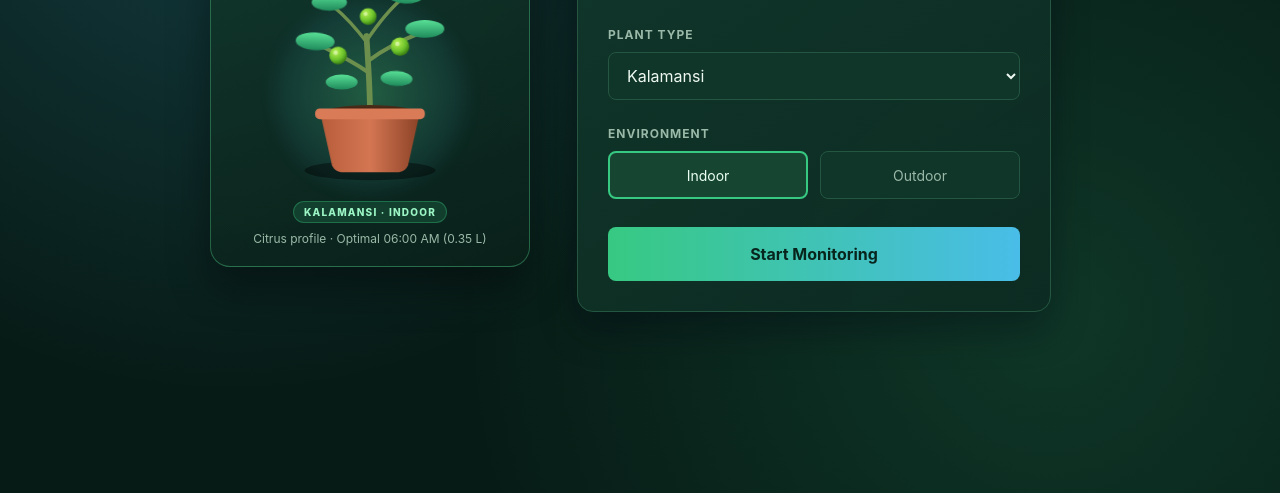
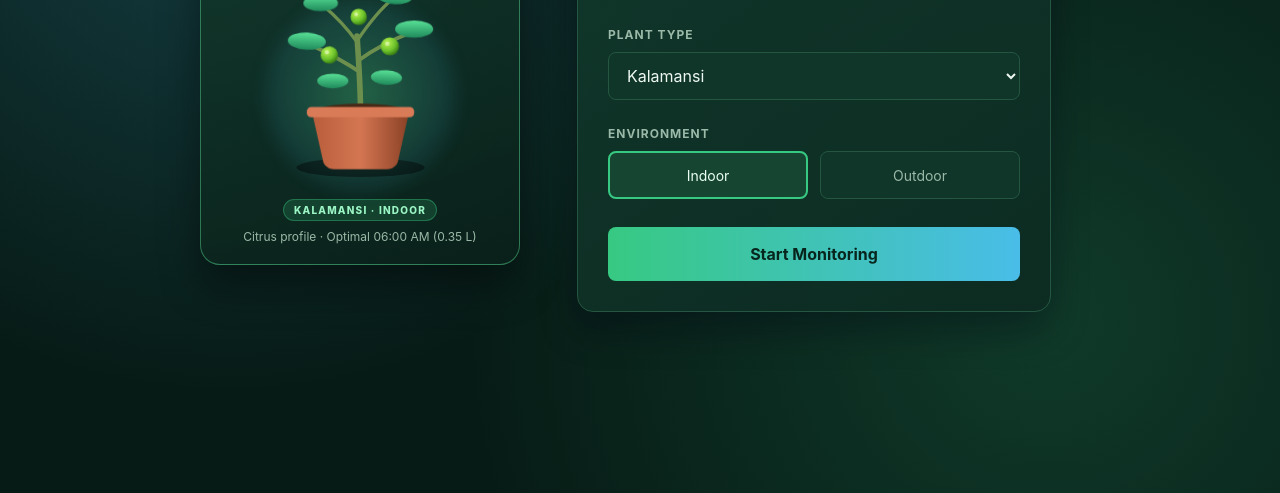
Before and after one commit to ilovemelasurej/SOLARIS, a plain HTML site: page index.html in a window 1280 px wide. Shown: the part 307-800 px from the top of the page. Drawn offline with Linux system fonts and the light colour scheme.

Commit message:
Add files via upload

```diff
--- a/index.html
+++ b/index.html
@@ -7,57 +7,57 @@
     <link rel="stylesheet" href="styles.css">
     <script src="script.js" defer></script>
     <style>
-        body.config-page {
+        html, body.config-page {
             min-height: 100vh;
+            width: 100%;
             margin: 0;
             background:
-                radial-gradient(circle at 18% 18%, rgba(73, 189, 232, 0.20), transparent 45%),
-                radial-gradient(circle at 82% 78%, rgba(55, 201, 130, 0.16), transparent 48%),
+                radial-gradient(circle at 18% 18%, rgba(73, 189, 232, 0.22), transparent 45%),
+                radial-gradient(circle at 82% 78%, rgba(55, 201, 130, 0.18), transparent 48%),
                 #071b16;
             color: #edf8f1;
             font-family: "Inter", Arial, Helvetica, sans-serif;
+            overflow-x: hidden;
         }
 
         .solaris-config-wrap {
             min-height: 100vh;
-            display: grid;
-            place-items: center;
+            width: 100%;
+            display: flex;
+            align-items: center;
+            justify-content: center;
             padding: 28px 18px;
+            box-sizing: border-box;
         }
 
         .config-layout {
-            width: min(100%, 860px);
+            width: 100%;
+            max-width: 880px;
             display: grid;
-            grid-template-columns: minmax(250px, 320px) minmax(0, 1fr);
+            grid-template-columns: 320px minmax(0, 1fr);
             gap: 28px;
             align-items: center;
         }
 
         .plant-2d-stage {
             position: relative;
+            width: 100%;
             display: flex;
             flex-direction: column;
             align-items: center;
             justify-content: center;
             padding: 24px 18px 20px;
             border-radius: 20px;
-            border: 1px solid rgba(88, 224, 150, 0.34);
-            background: linear-gradient(160deg, rgba(18, 57, 44, 0.88), rgba(10, 32, 26, 0.94));
-            box-shadow: 0 20px 42px rgba(0, 0, 0, 0.38);
+            border: 1px solid rgba(88, 224, 150, 0.45);
+            background: linear-gradient(160deg, rgba(18, 57, 44, 0.92), rgba(10, 32, 26, 0.96));
+            box-shadow: 0 20px 42px rgba(0, 0, 0, 0.42);
             overflow: hidden;
-            opacity: 0;
-            transform: translateY(26px) scale(0.94);
-            transition: opacity 0.65s cubic-bezier(0.22, 1, 0.36, 1),
-                        transform 0.65s cubic-bezier(0.22, 1, 0.36, 1);
-        }
-
-        .plant-2d-stage.is-visible {
-            opacity: 1;
-            transform: translateY(0) scale(1);
+            box-sizing: border-box;
+            animation: stageEntrance 0.65s cubic-bezier(0.22, 1, 0.36, 1) both;
         }
 
         .plant-2d-stage.is-switching .plant-2d-svg {
-            animation: plant2dSwap 0.42s cubic-bezier(0.22, 1, 0.36, 1);
+            animation: plant2dSwap 0.4s cubic-bezier(0.22, 1, 0.36, 1);
         }
 
         .plant-aura {
@@ -65,21 +65,22 @@
             width: 195px;
             height: 195px;
             border-radius: 50%;
-            background: radial-gradient(circle, rgba(88, 224, 150, 0.28), rgba(73, 189, 232, 0.08) 65%, transparent 75%);
+            background: radial-gradient(circle, rgba(88, 224, 150, 0.30), rgba(73, 189, 232, 0.10) 65%, transparent 75%);
             filter: blur(8px);
             pointer-events: none;
         }
 
         .plant-2d-stage.is-oregano .plant-aura {
-            background: radial-gradient(circle, rgba(243, 187, 82, 0.24), rgba(88, 224, 150, 0.14) 65%, transparent 75%);
+            background: radial-gradient(circle, rgba(243, 187, 82, 0.26), rgba(88, 224, 150, 0.16) 65%, transparent 75%);
         }
 
         .plant-2d-svg {
             position: relative;
             z-index: 1;
             width: 100%;
-            max-width: 230px;
+            max-width: 225px;
             height: auto;
+            display: block;
         }
 
         .plant-artwork {
@@ -88,7 +89,7 @@
 
         .plant-artwork.is-active {
             display: inline;
-            animation: artworkFadePop 0.38s cubic-bezier(0.22, 1, 0.36, 1);
+            animation: artworkPop 0.35s cubic-bezier(0.22, 1, 0.36, 1);
         }
 
         .sway-a {
@@ -106,7 +107,7 @@
         .plant-2d-caption {
             position: relative;
             z-index: 1;
-            margin-top: 8px;
+            margin-top: 10px;
             text-align: center;
         }
 
@@ -118,8 +119,8 @@
             font-weight: 800;
             letter-spacing: 1.2px;
             color: #9bf5c4;
-            background: rgba(55, 201, 130, 0.16);
-            border: 1px solid rgba(55, 201, 130, 0.35);
+            background: rgba(55, 201, 130, 0.18);
+            border: 1px solid rgba(55, 201, 130, 0.38);
         }
 
         .plant-2d-caption p {
@@ -132,12 +133,19 @@
             width: 100%;
             max-width: 474px;
             margin: 0 auto;
-            animation: cardEntrance 0.6s cubic-bezier(0.22, 1, 0.36, 1) both;
+            box-sizing: border-box;
+            animation: stageEntrance 0.65s cubic-bezier(0.22, 1, 0.36, 1) both;
         }
 
-        @keyframes cardEntrance {
-            from { opacity: 0; transform: translateY(18px); }
-            to { opacity: 1; transform: translateY(0); }
+        @keyframes stageEntrance {
+            from {
+                opacity: 0;
+                transform: translateY(22px) scale(0.96);
+            }
+            to {
+                opacity: 1;
+                transform: translateY(0) scale(1);
+            }
         }
 
         @keyframes plant2dSwap {
@@ -146,7 +154,7 @@
             100% { transform: scale(1); }
         }
 
-        @keyframes artworkFadePop {
+        @keyframes artworkPop {
             from { opacity: 0; transform: scale(0.88); }
             to { opacity: 1; transform: scale(1); }
         }
@@ -161,7 +169,7 @@
             50% { transform: rotate(-2.5deg); }
         }
 
-        @media (max-width: 760px) {
+        @media (max-width: 800px) {
             .config-layout {
                 grid-template-columns: 1fr;
                 max-width: 474px;
@@ -175,7 +183,7 @@
 <body class="config-page">
     <main class="solaris-config-wrap">
         <div class="config-layout">
-            <aside class="plant-2d-stage" id="plant2dStage" aria-label="2D Plant Preview">
+            <aside class="plant-2d-stage is-visible" id="plant2dStage" aria-label="2D Plant Preview">
                 <div class="plant-aura" id="plantAura"></div>
 
                 <svg id="plant2dSvg" class="plant-2d-svg" viewBox="0 0 260 280" role="img" aria-label="2D Plant Illustration">
@@ -284,11 +292,45 @@
     </main>
 
     <script>
-        window.addEventListener("DOMContentLoaded", () => {
+        document.addEventListener("DOMContentLoaded", () => {
+            const plantSelect = document.querySelector("#plantType");
+            const kalamansiArt = document.querySelector("#artworkKalamansi");
+            const oreganoArt = document.querySelector("#artworkOregano");
             const stage = document.querySelector("#plant2dStage");
-            if (stage) {
-                requestAnimationFrame(() => stage.classList.add("is-visible"));
+            const badge = document.querySelector("#plant2dBadge");
+            const hint = document.querySelector("#plant2dHint");
+
+            function updateInlinePlant() {
+                if (!plantSelect || !kalamansiArt || !oreganoArt) return;
+                const isOregano = plantSelect.value.toLowerCase() === "oregano";
+                const activeEnvBtn = document.querySelector(".environment-buttons button.active");
+                const envText = activeEnvBtn ? activeEnvBtn.textContent.trim() : "Indoor";
+
+                kalamansiArt.classList.toggle("is-active", !isOregano);
+                oreganoArt.classList.toggle("is-active", isOregano);
+                stage?.classList.toggle("is-oregano", isOregano);
+
+                if (badge) {
+                    badge.textContent = `${isOregano ? "OREGANO" : "KALAMANSI"} · ${envText.toUpperCase()}`;
+                }
+                if (hint) {
+                    hint.textContent = isOregano
+                        ? `Herb profile · Optimal 06:30 AM (${envText === "Outdoor" ? "0.25 L" : "0.18 L"})`
+                        : `Citrus profile · Optimal 06:00 AM (${envText === "Outdoor" ? "0.50 L" : "0.35 L"})`;
+                }
+
+                if (stage) {
+                    stage.classList.remove("is-switching");
+                    void stage.offsetWidth;
+                    stage.classList.add("is-switching");
+                }
             }
+
+            plantSelect?.addEventListener("change", updateInlinePlant);
+            document.querySelectorAll(".environment-buttons button").forEach((btn) => {
+                btn.addEventListener("click", () => window.setTimeout(updateInlinePlant, 10));
+            });
+            updateInlinePlant();
         });
     </script>
 </body>
```
